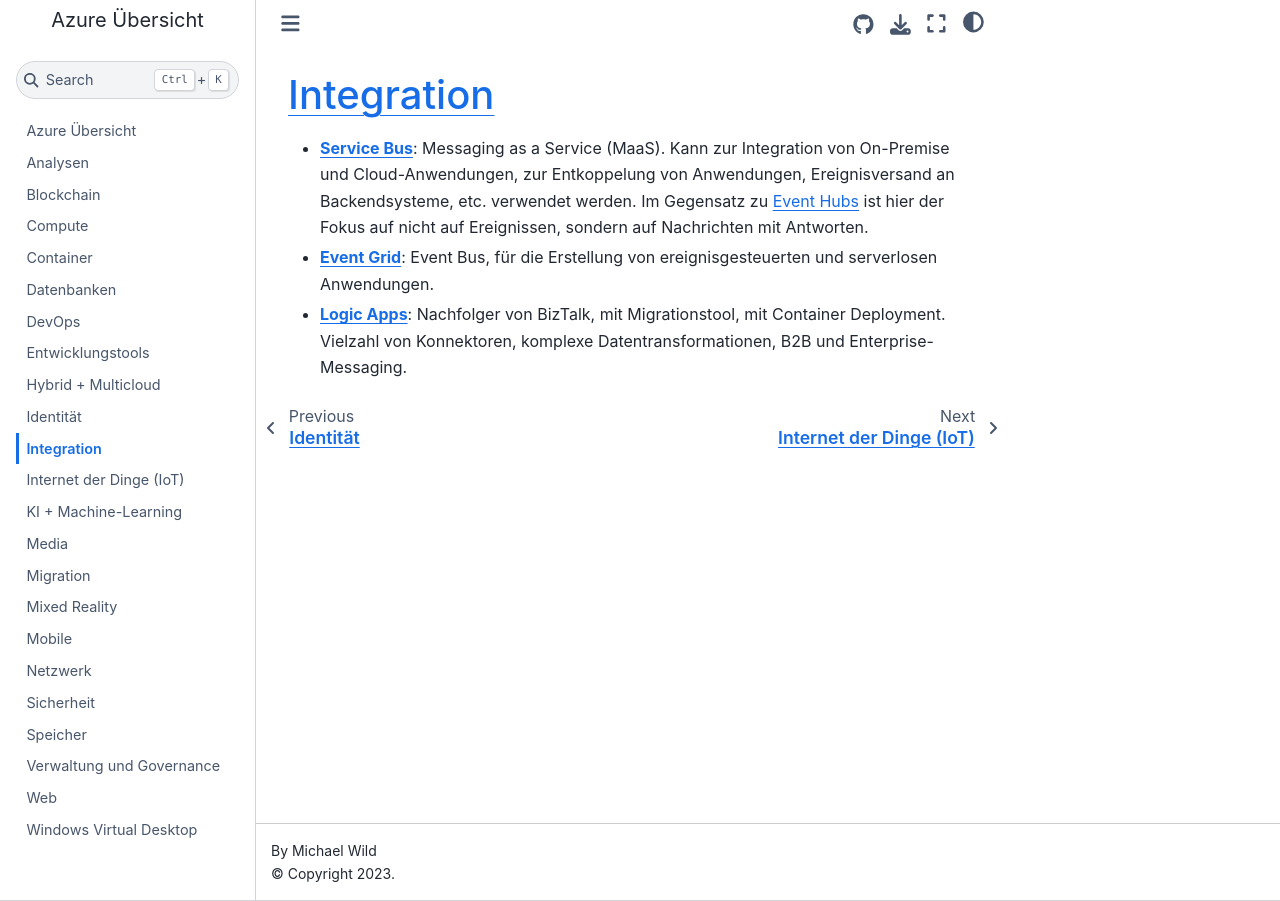
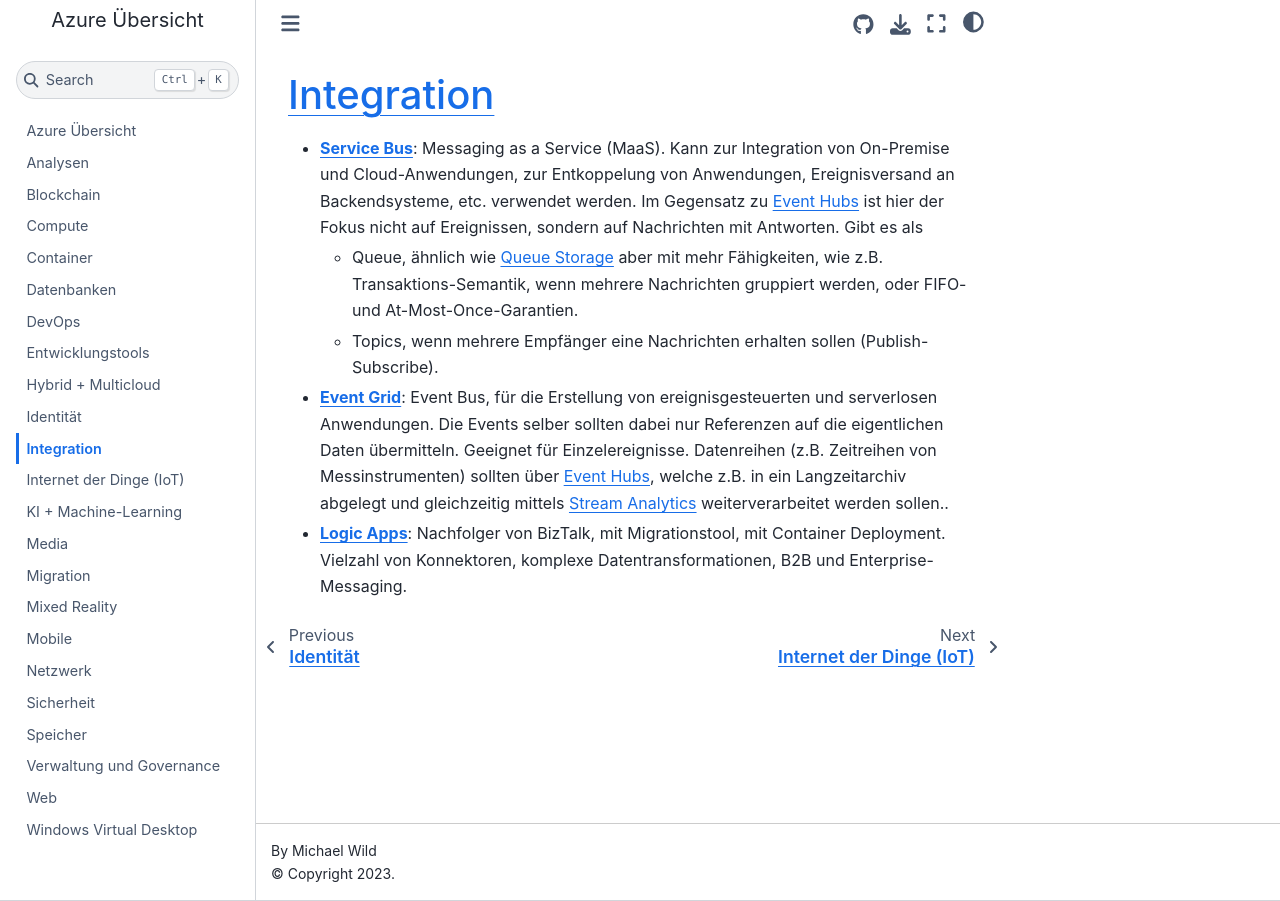
Before and after one commit to wildmichael/azure-overview, a Jupyter Book: the page built from integration.md, in a window 1280 px wide. Built offline with Jupyter Book 1.0.4 settings and Sphinx 7.4.7 and the Sphinx Book theme 1.1.4, drawn with Linux system fonts in a browser that asks for light colours.

Commit message:
Expanded descriptions of event and messaging systems

```diff
--- a/integration.md
+++ b/integration.md
@@ -4,10 +4,20 @@
     Kann zur Integration von On-Premise und Cloud-Anwendungen, zur
     Entkoppelung von Anwendungen, Ereignisversand an Backendsysteme, etc.
     verwendet werden. Im Gegensatz zu [Event Hubs](/analysis.md)
-    ist hier der Fokus auf nicht auf Ereignissen, sondern auf Nachrichten mit
-    Antworten.
+    ist hier der Fokus nicht auf Ereignissen, sondern auf Nachrichten mit
+    Antworten. Gibt es als
+    * Queue, ähnlich wie [Queue Storage](./integration.md#) aber mit mehr
+      Fähigkeiten, wie z.B. Transaktions-Semantik, wenn mehrere Nachrichten
+      gruppiert werden, oder FIFO- und At-Most-Once-Garantien.
+    * Topics, wenn mehrere Empfänger eine Nachrichten erhalten sollen
+      (Publish-Subscribe).
 * **[Event Grid]**: Event Bus, für die Erstellung von
-    ereignisgesteuerten und serverlosen Anwendungen.
+    ereignisgesteuerten und serverlosen Anwendungen. Die Events selber sollten
+    dabei nur Referenzen auf die eigentlichen Daten übermitteln. Geeignet für
+    Einzelereignisse. Datenreihen (z.B. Zeitreihen von Messinstrumenten) sollten
+    über [Event Hubs](./analysis.md), welche z.B. in ein Langzeitarchiv abgelegt
+    und gleichzeitig mittels [Stream Analytics](./analysis.md) weiterverarbeitet
+    werden sollen..
 * **[Logic Apps]**: Nachfolger von BizTalk, mit Migrationstool, mit Container
     Deployment. Vielzahl von Konnektoren, komplexe Datentransformationen, B2B
     und Enterprise-Messaging.
```
Also changed, not shown: storage.md (+2 -1 lines).
